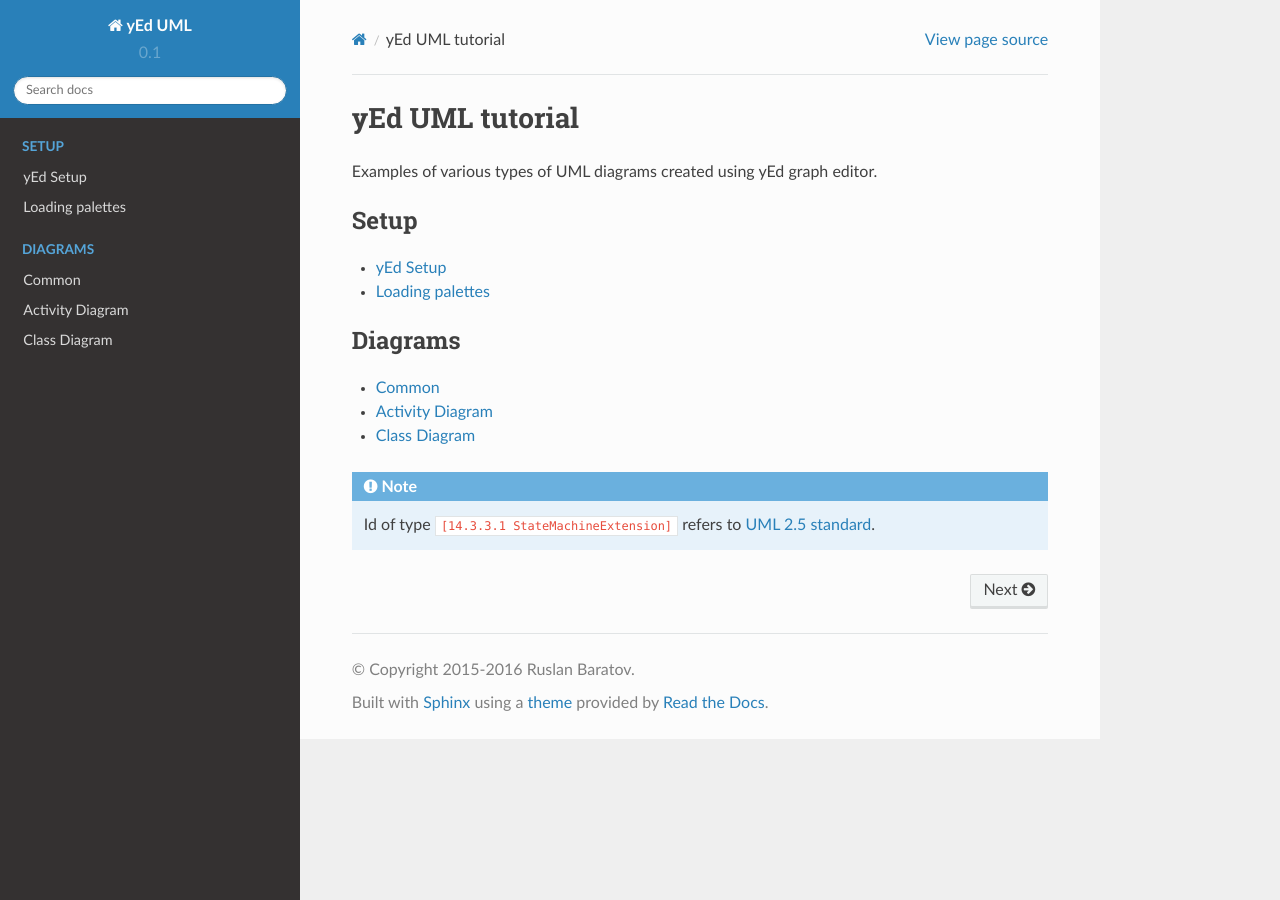
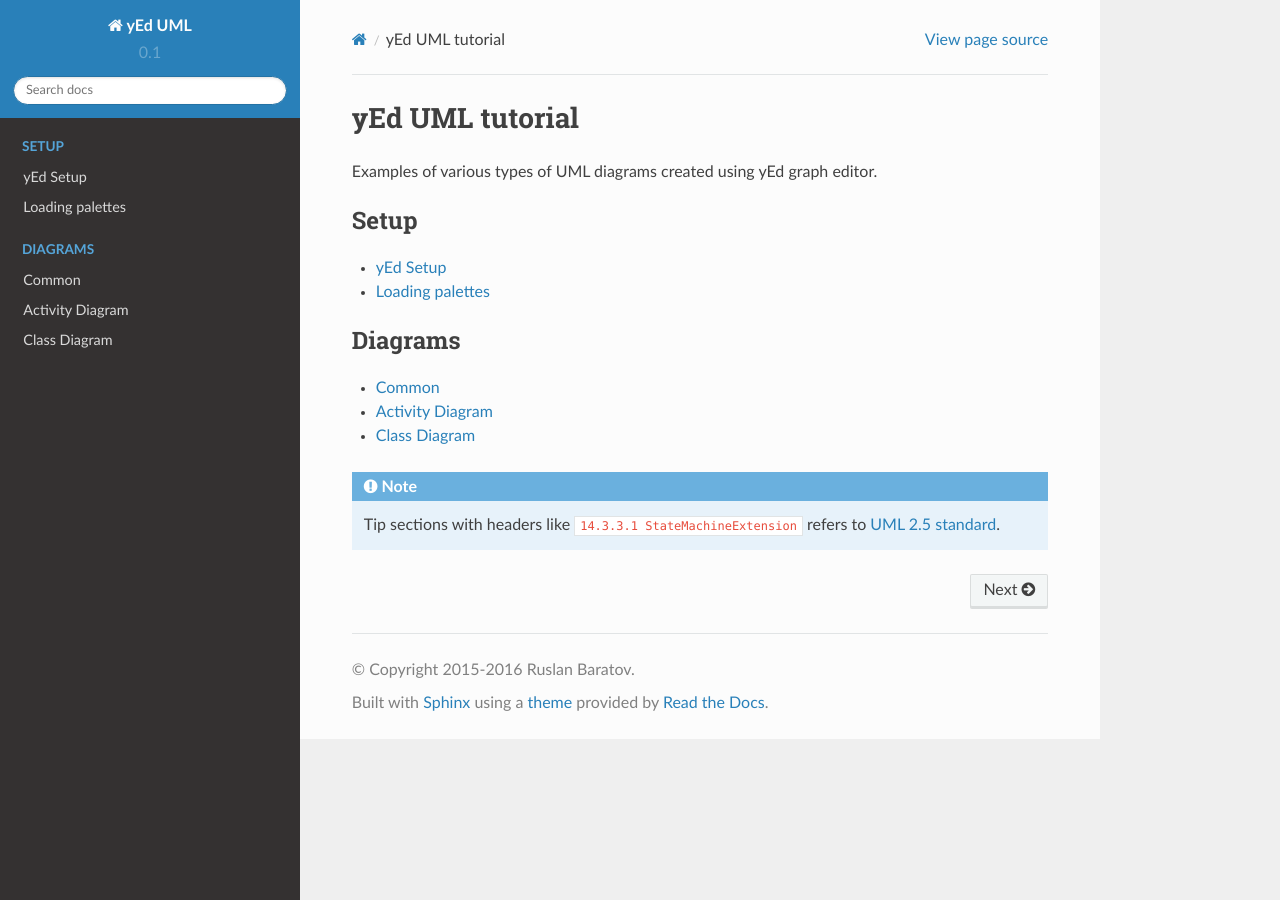
Before and after one commit to ruslo/yed-uml, a Sphinx documentation site: the page built from docs/index.rst, in a window 1280 px wide. Built offline with Sphinx 7.4.7 and the Read the Docs theme 2.0.0, drawn with Linux system fonts in a browser that asks for light colours.

Commit message:
Update note

```diff
--- a/docs/index.rst
+++ b/docs/index.rst
@@ -19,5 +19,6 @@
   Class Diagram <class-diagram>
 
 .. note::
-  Id of type ``[14.3.3.1 StateMachineExtension]`` refers to
+
+  Tip sections with headers like ``14.3.3.1 StateMachineExtension`` refers to
   `UML 2.5 standard <http://www.omg.org/spec/UML/2.5/>`_.
```
